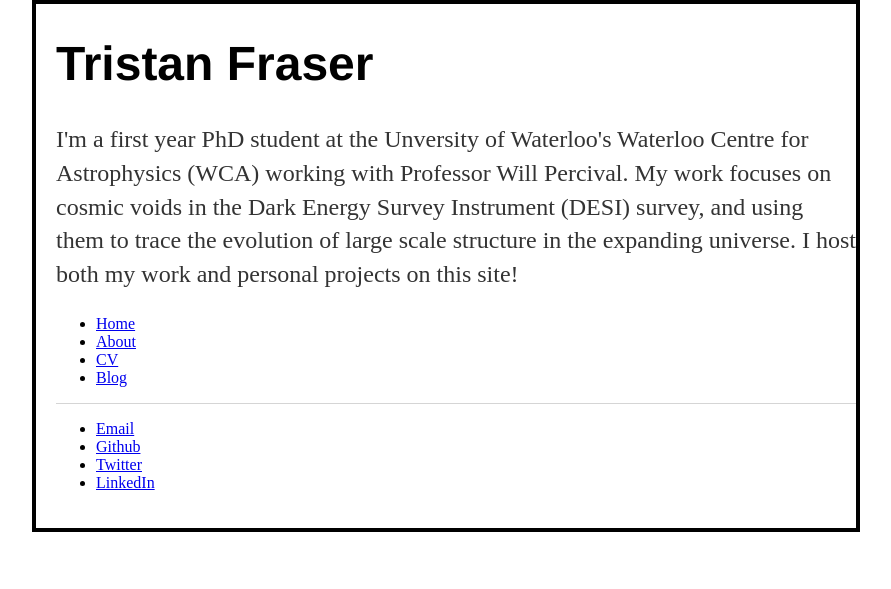
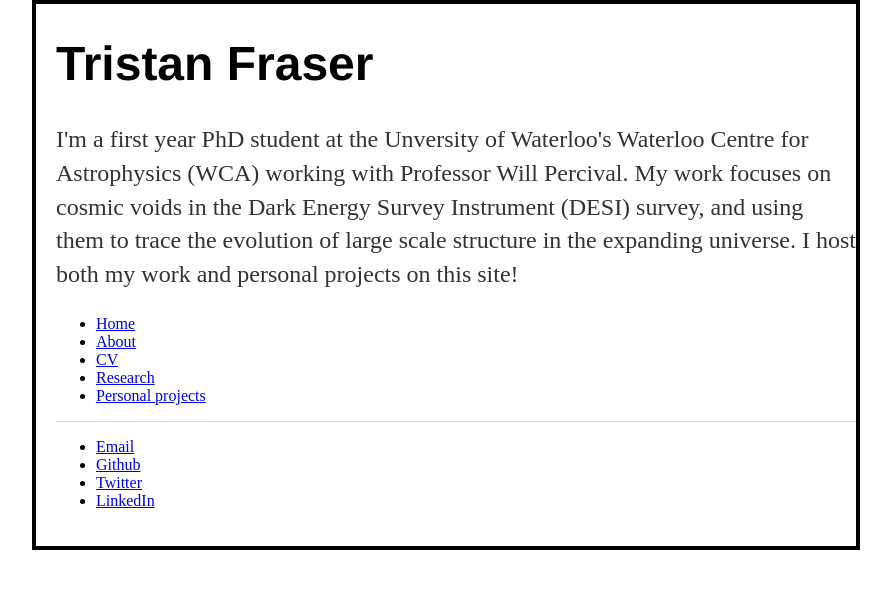
Before and after one commit to tsfraser/tsfraser.github.io, a Jekyll site: the page built from index.html, in a window 1280 px wide. Shown: the top 589 px of the page, without its empty margins (194-1085 px from the left). Built offline with Jekyll 4.4.1, drawn with Linux system fonts in a browser that asks for light colours.

Commit message:
Update default.html

```diff
--- a/_layouts/default.html
+++ b/_layouts/default.html
@@ -20,7 +20,8 @@
   <li><a href="/">Home</a></li>
   <li><a href="/about">About</a></li>
   <li><a href="/cv">CV</a></li>
-  <li><a href="/blog">Blog</a></li>
+  <li><a href="/research">Research</a></li>
+	  <li><a href="/proj">Personal projects</a></li>
   </ul>
 
   </nav>
```
